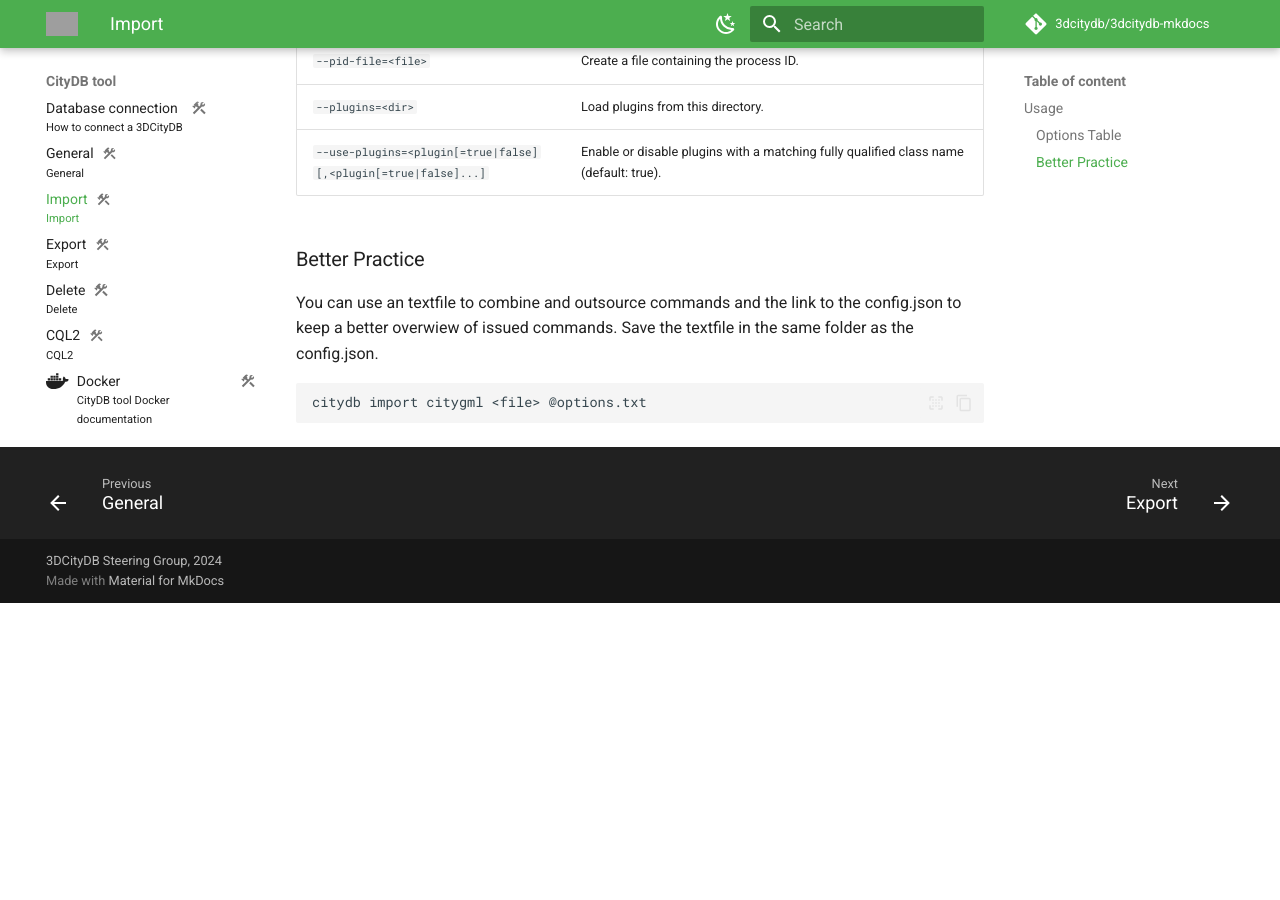
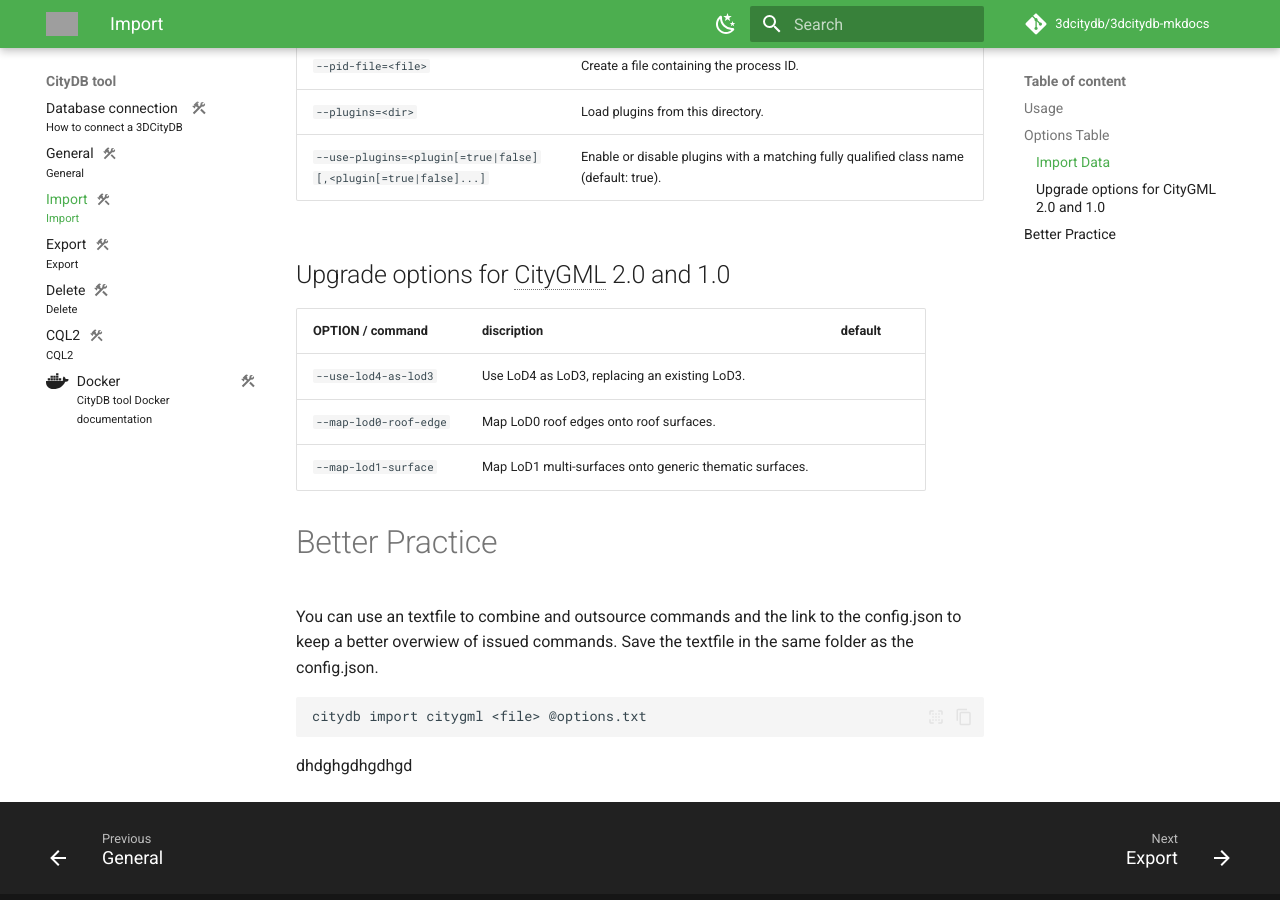
Before and after one commit to BWibo/3dcitydb-mkdocs, an MkDocs documentation site: the page built from docs/citydb-tool/import.md, in a window 1280 px wide and 900 px high, scrolled down 1110 px. Built offline with MkDocs 1.6.1 and Material for MkDocs 9.7.7, drawn with Linux system fonts in a browser that asks for light colours; comment, search, counter and statistics services are not loaded; before the commit the page ends 1713 px from its top, so only the background shows below that; grey boxes are pictures that could not be loaded.

Commit message:
import v0.4

````diff
--- a/docs/citydb-tool/import.md
+++ b/docs/citydb-tool/import.md
@@ -17,7 +17,9 @@
 The command provides a range of [OPTIONS] to adapt the import process.
 
 
-### Options Table
+# Options Table
+
+## Import Data
 
 OPTION / command | discription
 ------------ | -------------
@@ -36,11 +38,17 @@
 `--plugins=<dir>` | Load plugins from this directory.
 `--use-plugins=<plugin[=true|false][,<plugin[=true|false]...]` | Enable or disable plugins with a matching fully qualified class name (default: true).
 
+## Upgrade options for CityGML 2.0 and 1.0
+OPTION / command | discription | default
+------------ | ------------- | -------------
+`--use-lod4-as-lod3` |  Use LoD4 as LoD3, replacing an existing LoD3.
+`--map-lod0-roof-edge` |  Map LoD0 roof edges onto roof surfaces.
+`--map-lod1-surface` | Map LoD1 multi-surfaces onto generic thematic surfaces.
 
-### Better Practice
-
+# Better Practice
 You can use an textfile to combine and outsource commands and the link to the config.json to keep a better overwiew of issued commands. Save the textfile in the same folder as the config.json.
 
 ```bash
 citydb import citygml <file> @options.txt
 ```
+dhdghgdhgdhgd
````
